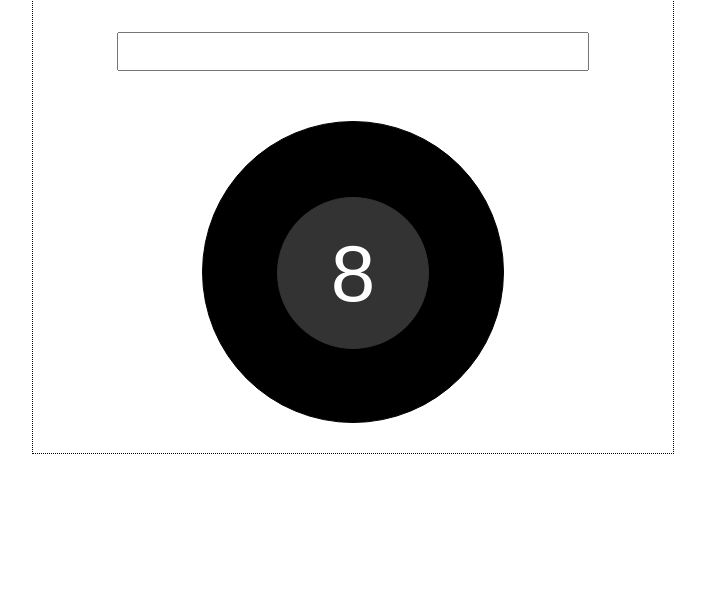
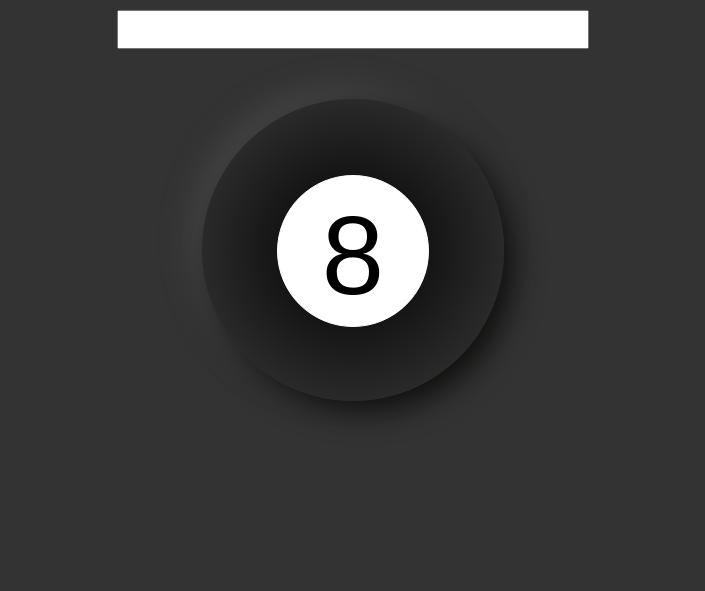
Before and after one commit to marSanGal/ball-8, a website built with Vite: page src/index.html in a window 1280 px wide. Shown: the part 209-800 px from the top of the page, without its empty margins (287-992 px from the left). Built offline with nearby package versions, Linux system fonts and the light colour scheme.

Commit message:
Changes in styles

```diff
--- a/src/index.css
+++ b/src/index.css
@@ -1,31 +1,37 @@
 body {
-  background: #fff;
+  background: #333334;
 }
 
 h1 {
   font-weight: 100;
   font-size: 2em;
   margin-bottom: 0px;
+  color: white;
 }
 
 h2 {
   margin-top: 0px;
   font-weight: 100;
+  color: white;
+}
+
+p {
+  color: #fff;
 }
 
 .content{
   width: 50vw;
   margin: 0 auto;
   margin-top: 10vh;
-  border: 1px dotted black;
   text-align: center;
   font-weight: 100;
   font-family: Arial, Helvetica, sans-serif;
 }
 
 div .eight-ball{
-  background-color: black;
-  border: 1px solid black;
+  background: radial-gradient(circle, rgba(0,0,0,1) 0%, rgba(41,41,41,1) 70%, rgba(74,74,74,1) 100%);
+  border: 1px solid #292929;
+  box-shadow: 10px 10px 30px rgb(13,15,12), -10px -10px 30px #4a4a4a;
   border-radius: 50%;
   height: 300px;
   width: 300px;
@@ -35,21 +41,21 @@ div .eight-ball{
 }
 
 div .answer {
-  background-color: #333;
-  border: 1px solid #333;
+  background-color: white;
+  border: 1px solid white;
   border-radius: 50%;
   width: 50%;
   height: 50%;
   margin: 25% auto;
 }
 
-p#eight {
-  font-size: 5em;
-  margin: 20% auto;
-  color: white;
+#eight {
+  font-size: 7em;
+  margin: 10% auto;
+  color: #000;
 }
 
-p#answer {
+#answer {
   padding: 15px;
   color: lightblue;
   letter-spacing: 2px;
--- a/src/index.js
+++ b/src/index.js
@@ -12,7 +12,7 @@ window.onload = function () {
 
   eightball.addEventListener("click", function () {
     if (question.value.length < 1) {
-      alert("I can't answer without a question");
+      alert("I can't read your mind yet. You need to write a question");
     } else {
       eight.innerText = "";
       const num = Math.floor(Math.random() * Math.floor(answers.length));
```
